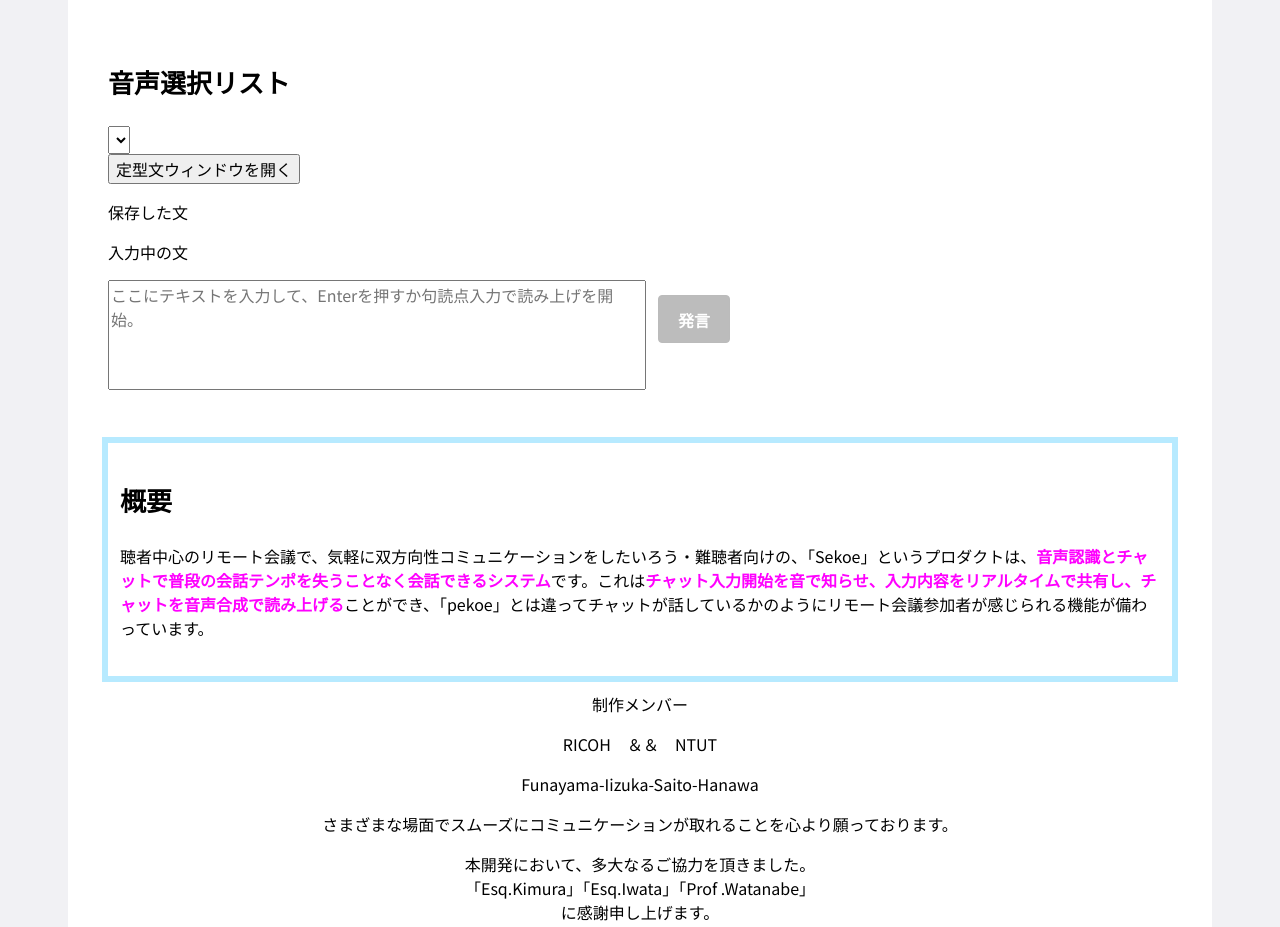
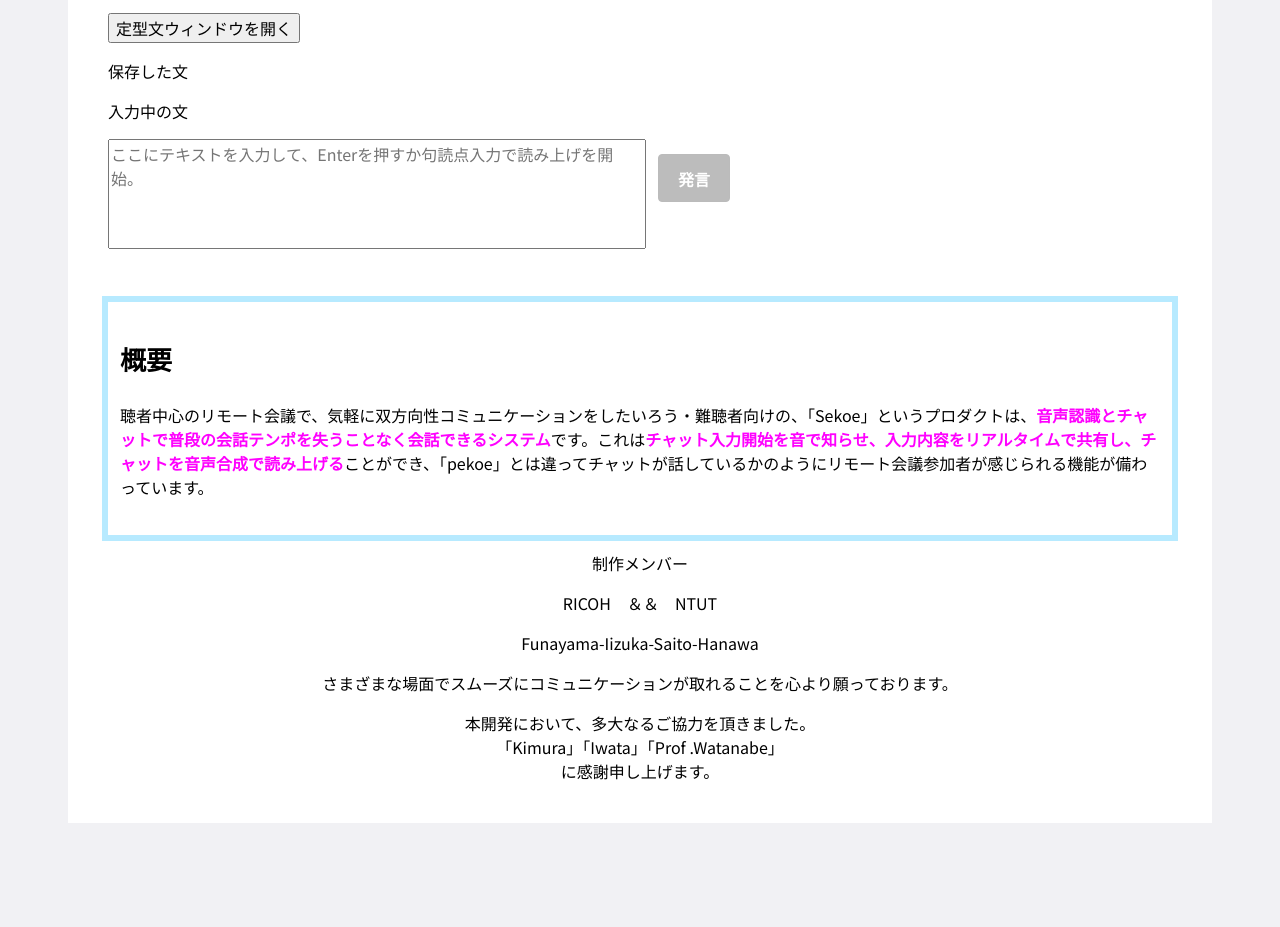
Before and after one commit to KISETU-ggwp/Sekoe, a plain HTML site: page index.html in a window 1280 px wide. Shown: the part 491-1418 px from the top of the page. After the commit the page ends 1314 px from the top, so only its background shows below. Drawn offline with Linux system fonts and the light colour scheme.

Commit message:
FISH _fix＿09

```diff
--- a/index.html
+++ b/index.html
@@ -55,10 +55,6 @@
   <p>選択した文章数 <span id="select_index"></span></p>
   <p>呼びかけ定型文 <span id="select_template"></span></p>
 
-  <br>
-  <h3>音声選択リスト</h3>
-  <select id="voice-select"></select>
-  <br>
 
 
   <button onclick="openwin()">定型文ウィンドウを開く</button>
@@ -88,7 +84,7 @@
       <p>Funayama-Iizuka-Saito-Hanawa</p>
       <p>さまざまな場面でスムーズにコミュニケーションが取れることを心より願っております。</p>
     </center>
-    <center>本開発において、多大なるご協力を頂きました。<br>「Esq.Kimura」「Esq.Iwata」「Prof .Watanabe」<br>に感謝申し上げます。</center>
+    <center>本開発において、多大なるご協力を頂きました。<br>「Kimura」「Iwata」「Prof .Watanabe」<br>に感謝申し上げます。</center>
   </div>
 
   <script src="script.js"></script>
```
Also changed, not shown: image/dolphin.ico (added).
